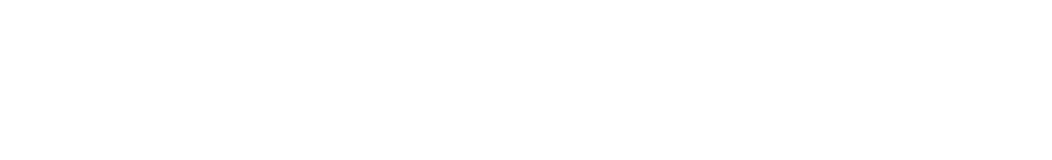
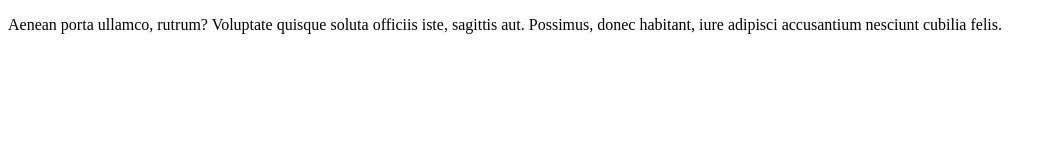
Before and after one commit to Ryuggu/a_new_one, a plain HTML site: page index.html in a window 1280 px wide. Shown: the whole page, without its empty margins (0-1052 px from the left). Drawn offline with Linux system fonts and the light colour scheme.

Commit message:
added lost of text

```diff
--- a/index.html
+++ b/index.html
@@ -5,6 +5,7 @@
     <title></title>
   </head>
   <body>
+    <p>Aenean porta ullamco, rutrum? Voluptate quisque soluta officiis iste, sagittis aut. Possimus, donec habitant, iure adipisci accusantium nesciunt cubilia felis.</p>
 
   </body>
 </html>
```
